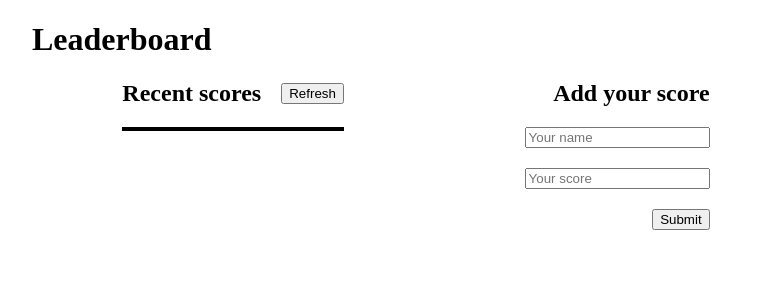
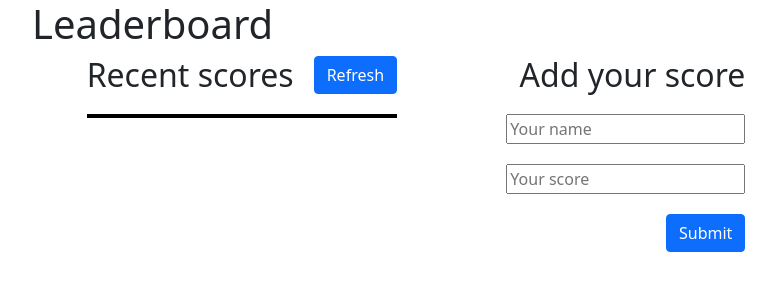
Before and after one commit to storres20/leaderboard, a website built with webpack: page src/index.html in a window 1280 px wide. Shown: the whole page, without its empty margins (224-1000 px from the left). Built offline with nearby package versions, Linux system fonts and the light colour scheme; no server answers.

Commit message:
Add bootstrap styles

```diff
--- a/src/index.html
+++ b/src/index.html
@@ -4,6 +4,8 @@
   <meta charset="UTF-8">
   <meta http-equiv="X-UA-Compatible" content="IE=edge">
   <meta name="viewport" content="width=device-width, initial-scale=1.0">
+  <!-- Bootstrap 5 -->
+  <link href="https://cdn.jsdelivr.net/npm/bootstrap@5.0.2/dist/css/bootstrap.min.css" rel="stylesheet" integrity="sha384-EVSTQN3/azprG1Anm3QDgpJLIm9Nao0Yz1ztcQTwFspd3yD65VohhpuuCOmLASjC" crossorigin="anonymous">
   <title>Leaderboard</title>
 </head>
 <body>
@@ -13,7 +15,7 @@
     <div class="recentScore">
       <div class="recentTitle">
         <h2>Recent scores</h2>
-        <button type="button" id="refresh">Refresh</button>
+        <button type="button" id="refresh" class="btn btn-primary">Refresh</button>
       </div>
       <div class="recentList">
       </div>
@@ -23,7 +25,7 @@
       <h2>Add your score</h2>
       <input type="text" placeholder="Your name" autocomplete="off" id="user">
       <input type="number" name="" id="score" placeholder="Your score">
-      <button type="button" id="submit">Submit</button>
+      <button type="button" id="submit" class="btn btn-primary">Submit</button>
     </div>
   </section>
 </body>
```
